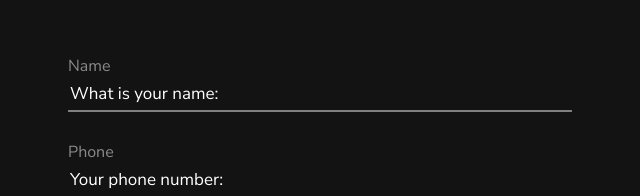
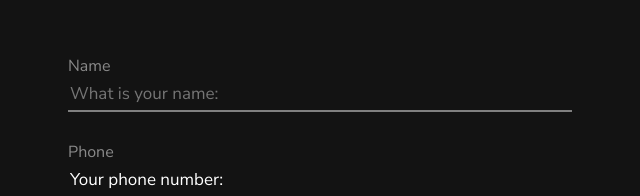
Before and after one commit to Alexandr-Mayer/LandingPage, a plain HTML site: page index.html in a window 1280 px wide. Shown: the part 2124-2320 px from the top of the page, 322-962 px from the left. Drawn offline with Linux system fonts and the light colour scheme.

Commit message:
add placeholder to tag form

```diff
--- a/index.html
+++ b/index.html
@@ -121,7 +121,7 @@
                     <div class="formcontainer">
                         <div class="input-area">
                             <label class="name">Name</label><br>
-                            <input class="inputname" type="text" value="What is your name:">
+                            <input class="inputname" type="text" placeholder="What is your name:">
                         </div>
                         <div class="input-area">
                             <label class="name">Phone</label><br>
```
